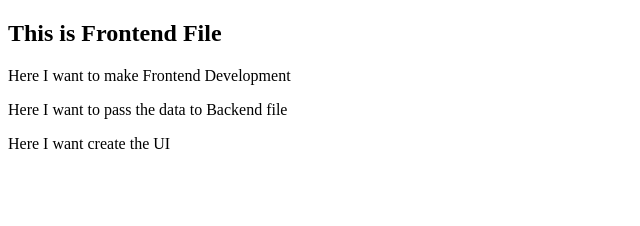
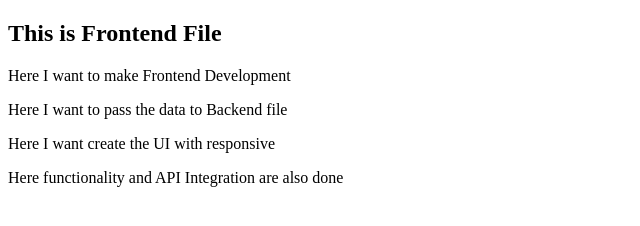
Before and after one commit to MohanKumar26596/new-project, a plain HTML site: page index.html in a window 1280 px wide. Shown: the whole page, without its empty margins (0-640 px from the left). Drawn offline with Linux system fonts and the light colour scheme.

Commit message:
feat: forth lines added

```diff
--- a/index.html
+++ b/index.html
@@ -9,6 +9,7 @@
     <h2>This is Frontend File</h2>
     <p>Here I want to make Frontend Development</p>
     <p>Here I want to pass the data to Backend file</p>
-    <p>Here I want create the UI</p>
+    <p>Here I want create the UI with responsive</p>
+    <p>Here functionality and API Integration are also done</p>
 </body>
 </html>
```
